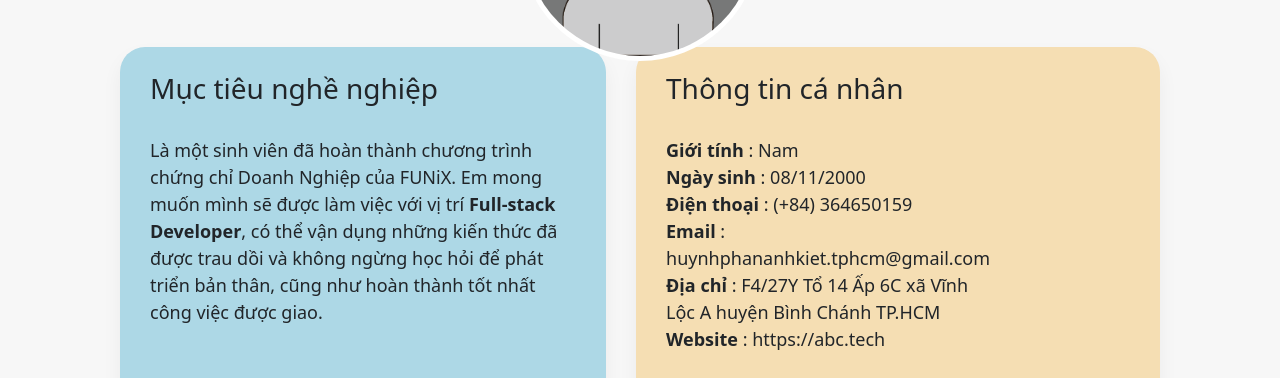
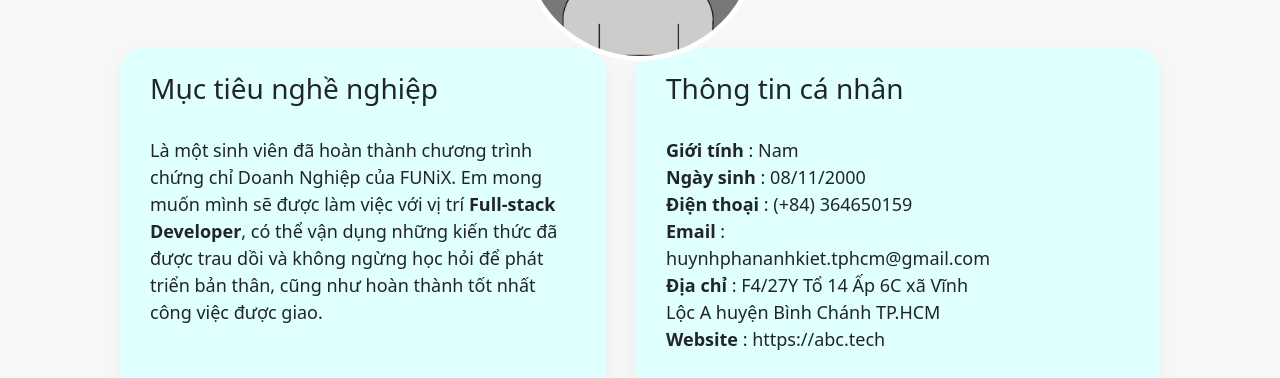
Before and after one commit to kylehuynh0811/My-first-digital-portfolio, a plain HTML site: page index.html in a window 1280 px wide. Shown: the part 719-1097 px from the top of the page. Drawn offline with nearby package versions, Linux system fonts and the light colour scheme.

Commit message:
change BG color of flexbox

```diff
--- a/css/laptop.css
+++ b/css/laptop.css
@@ -94,7 +94,7 @@ li span{
     padding: 0px 170px 80px 30px;
     font-size: 18px;
     margin-top: 20px;
-    background-color: wheat;
+    background-color: lightcyan;
     border-radius: 25px;
     box-shadow: 0 10px 20px 0 rgba(0,0,0,0.05);
 }
@@ -107,7 +107,7 @@ li span{
     margin-top: 20px;
     padding-left: 30px;
     padding-right: 30px;
-    background-color:lightblue;
+    background-color:lightcyan;
     border-radius: 25px;
     box-shadow: 0 10px 20px 0 rgba(0,0,0,0.05);
     font-size: 18px;
```
